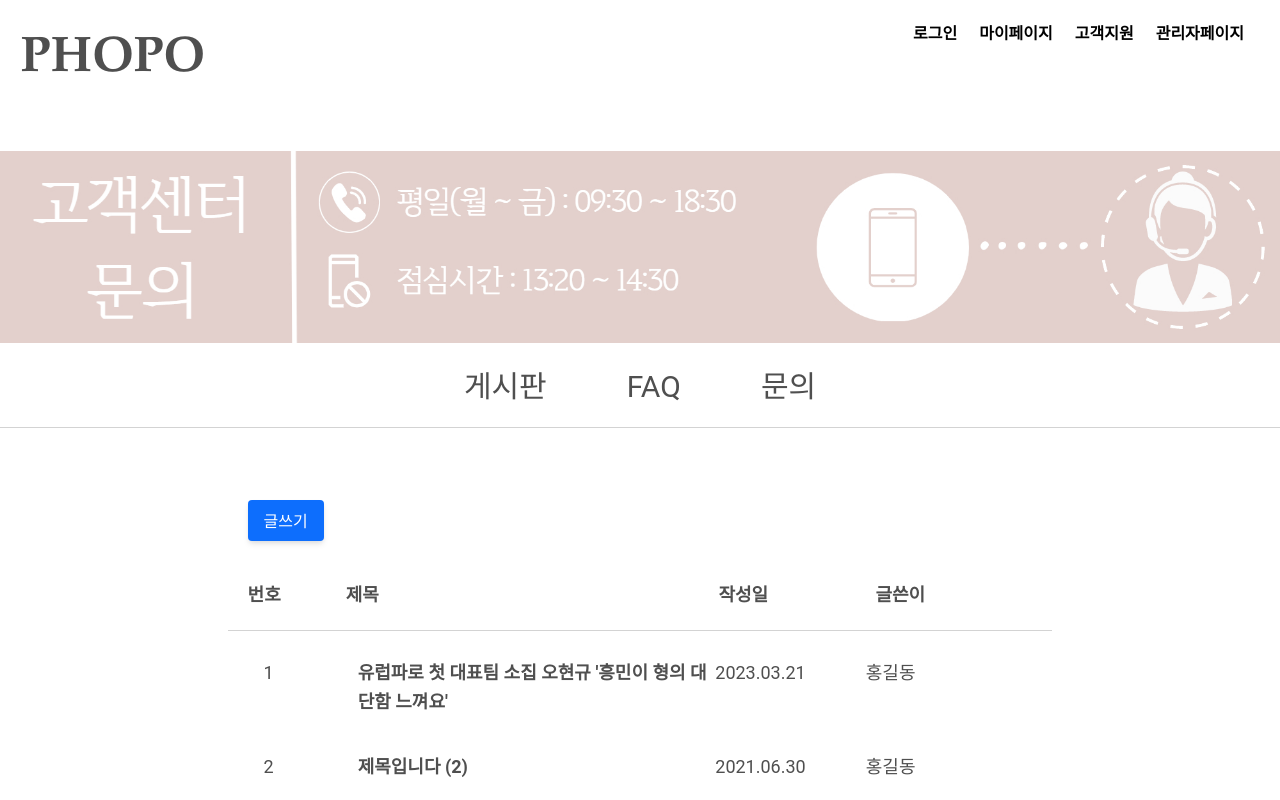
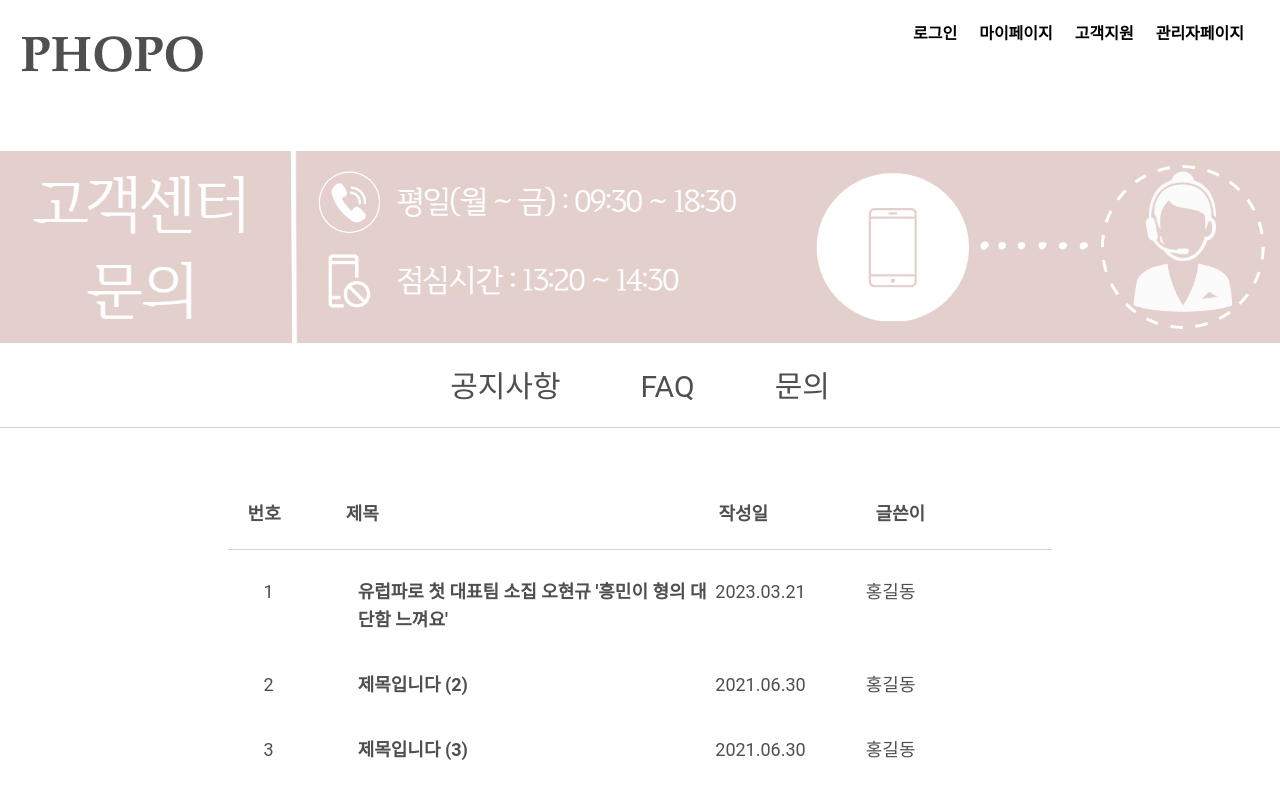
Before and after one commit to Jun02da/final_project_frontend, a React (Create React App) app: page /Board in a window 1280 px wide. Shown: the top 800 px of the page. Built offline with nearby package versions, Linux system fonts and the light colour scheme.

Commit message:
업데이트

```diff
--- a/src/components/Help/Board.js
+++ b/src/components/Help/Board.js
@@ -1,7 +1,6 @@
 import BoardList from "./Board/BoardList";
 import Header from "../Layout/HelpHeader.js";
 import Footer from "../Layout/footer.js";
-import { useNavigate } from "react-router-dom";
 import { useState, useEffect } from "react";
 import BoardPagination from "./Board/BoardPagination.js";
 // sampleData로 임시 import
@@ -9,11 +8,6 @@ import list from "./Board/sampleData/boardList.json";
 // import axios from "axios";
 
 function Board() {
-  const movePage = useNavigate();
-
-  function goBoardEdit() {
-    movePage("/BoardEdit");
-  }
   // 데이터 부분
 
   // axios.get('list 주소')
@@ -39,10 +33,6 @@ function Board() {
     <div>
       <Header />
       <div id="BoardContentDiv">
-        {/* === 글쓰기 버튼 부분 === */}
-        <button id="BoardWriteButton" onClick={goBoardEdit}>
-          글쓰기
-        </button>
         {/* === 게시판 헤드 부분 === */}
         <div className="BoardContentHeader">
           <span className="BoardContentHeaderId">번호</span>
--- a/src/components/Help/Board/BoardDetail.js
+++ b/src/components/Help/Board/BoardDetail.js
@@ -18,19 +18,12 @@ export function BoardDetail() {
   function goBoard() {
     movePage("/Board");
   }
-  function goBoardEdit() {
-    movePage("/BoardEdit");
-  }
   return (
     <div>
       <Header />
       <div id="BoardDetailSection">
         <button id="BoardWriteButton" onClick={goBoard}>
           목록
-        </button>
-        {/* === 수정 버튼 부분 === */}
-        <button id="BoardWriteButton" onClick={goBoardEdit}>
-          수정
         </button>
         <div id="BoardDetailSectionContent" key={id}>
           <div id="BoardDetailTitle">{title}</div>
--- a/src/components/Layout/HelpHeader.js
+++ b/src/components/Layout/HelpHeader.js
@@ -54,7 +54,7 @@ export default function HelpHeader() {
       {/* 고객지원 내용 */}
       <div id="HelpHeaderMenuSection">
         <span onClick={goBoard} id="HelpHeaderMenu">
-          게시판
+          공지사항
         </span>
         <span onClick={goPageFAQ} id="HelpHeaderMenu">
           FAQ
--- a/src/components/MyPage/Bio.js
+++ b/src/components/MyPage/Bio.js
@@ -41,6 +41,7 @@ export default function Bio() {
       setBioFile(e.target.files[0]);
     } else {
       setBioImage(BioImage); // 업로드 취소할 시 기존이미지 유지
+      return;
     }
     //화면에 프로필 사진 표시
     const reader = new FileReader();
```
